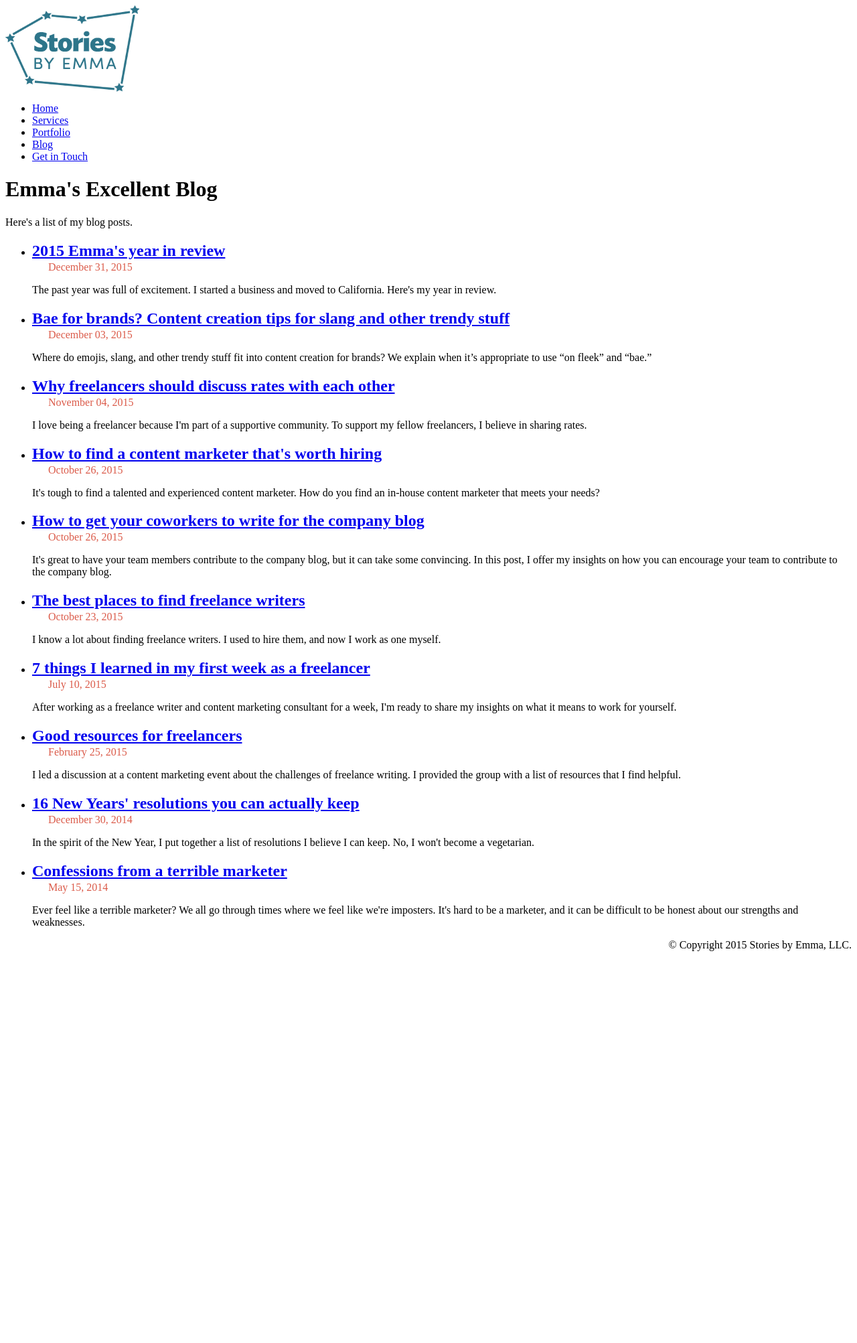
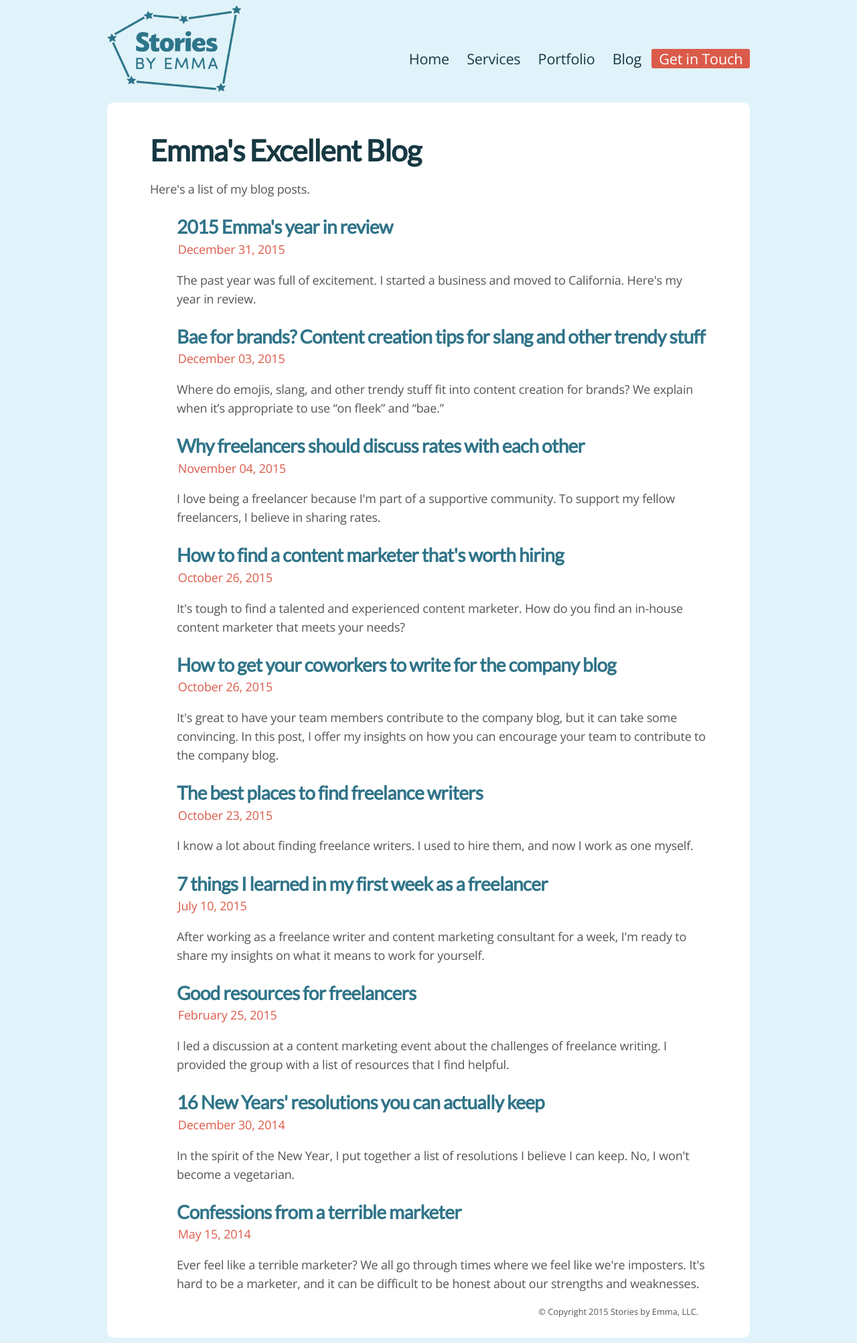
Before and after one commit to emmalepsy/emmalepsy.github.io, a Jekyll site: the page built from blog.html, in a window 1280 px wide. Shown: the whole page at 67% size. Built offline with Jekyll 4.4.1, drawn with Linux system fonts in a browser that asks for light colours; nearby versions of some CDN libraries; a style sheet for code colours, icons or effects is not loaded; before the commit the page ends 1436 px from its top, so only the background shows below that.

Commit message:
Fix typo

```diff
--- a/_layouts/blogindex.html
+++ b/_layouts/blogindex.html
@@ -21,7 +21,7 @@
 <link rel="stylesheet" href="https://cdnjs.cloudflare.com/ajax/libs/octicons/2.4.1/octicons.min.css">
 <link rel="stylesheet" href="//maxcdn.bootstrapcdn.com/font-awesome/4.3.0/css/font-awesome.min.css">
 <link rel="icon" type="image/png" sizes="32x32" href="/favicon-32x32.png">
-<link rel="stylesheet" herf="style.css">
+<link rel="stylesheet" href="style.css">
 </style>
 <body>
   <div id="container">
```
